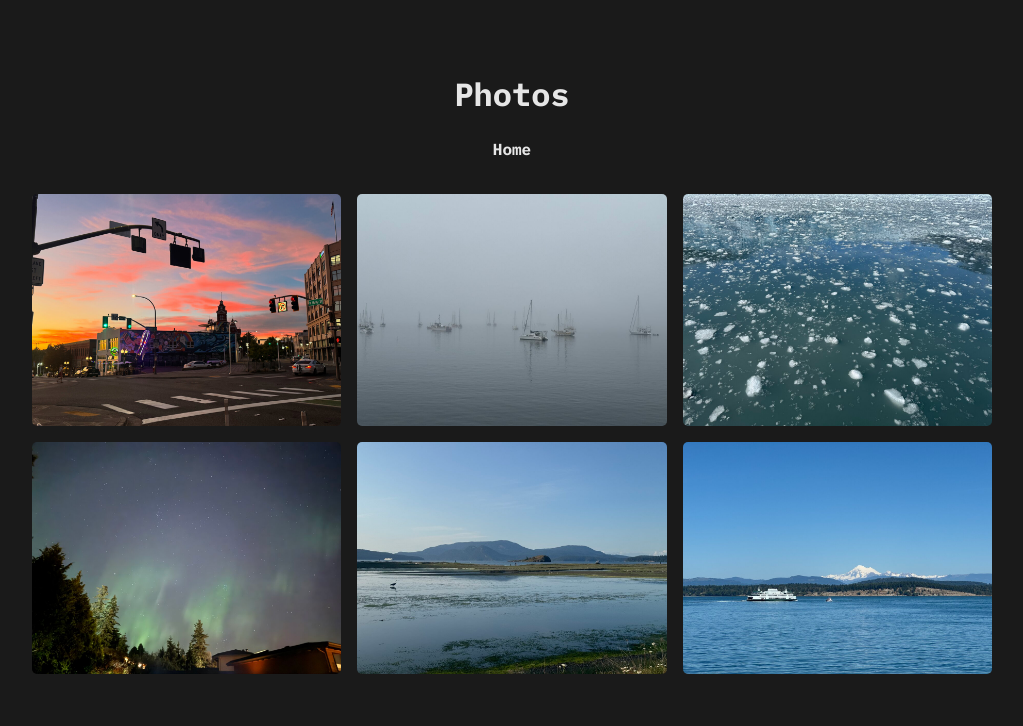
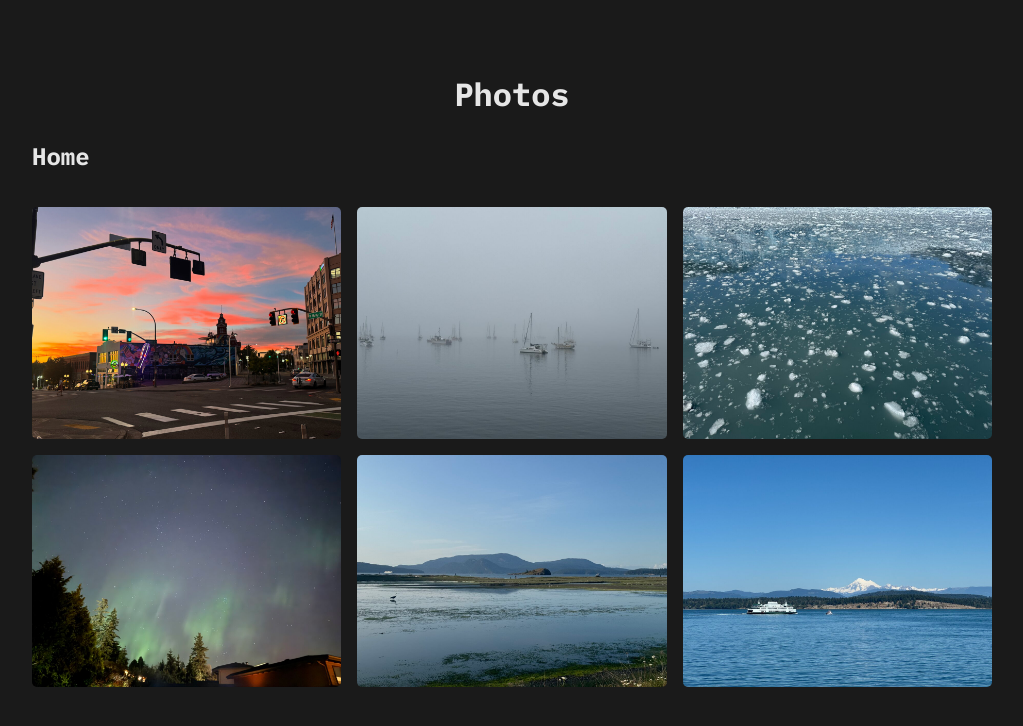
Before and after one commit to JonathanWThom/jonathanthom, a website: page photos.html in a window 1280 px wide. Shown: the whole page, without its empty margins (128-1151 px from the left). Drawn offline with Linux system fonts and the light colour scheme.

```diff
--- a/photos.html
+++ b/photos.html
@@ -25,15 +25,22 @@
             text-align: center;
             margin-bottom: 1rem;
         }
-        a.home-link {
-            display: block;
-            text-align: center;
+        nav {
+            display: flex;
+            flex-direction: column;
+            align-items: flex-start;
+            gap: 1rem;
             margin-bottom: 2rem;
+        }
+        nav a {
+            text-decoration: none;
             color: #e6e6e6;
-            text-decoration: none;
+            font-size: 1.5rem;
+            position: relative;
+            transition: all 0.3s ease;
             font-weight: bold;
         }
-        a.home-link:hover, a.home-link:focus {
+        nav a:hover, nav a:focus {
             color: #ffc107;
             outline: 2px solid #ffc107;
             outline-offset: 5px;
@@ -94,7 +101,9 @@
 <body>
     <div class="container">
         <h1>Photos</h1>
-        <a href="index.html" class="home-link">Home</a>
+        <nav>
+            <a href="index.html" class="home-link">Home</a>
+        </nav>
         <div class="photos">
             <img src="photos/optimized/E3725A1B-105B-43D2-B532-6F37F8255801.jpg" alt="A black and white photo of a person walking on a sidewalk.">
             <img src="photos/optimized/IMG_0496.jpg" alt="A color photo of a building with a blue sky in the background.">
```
Also changed, not shown: index.html (+6 -2 lines).
